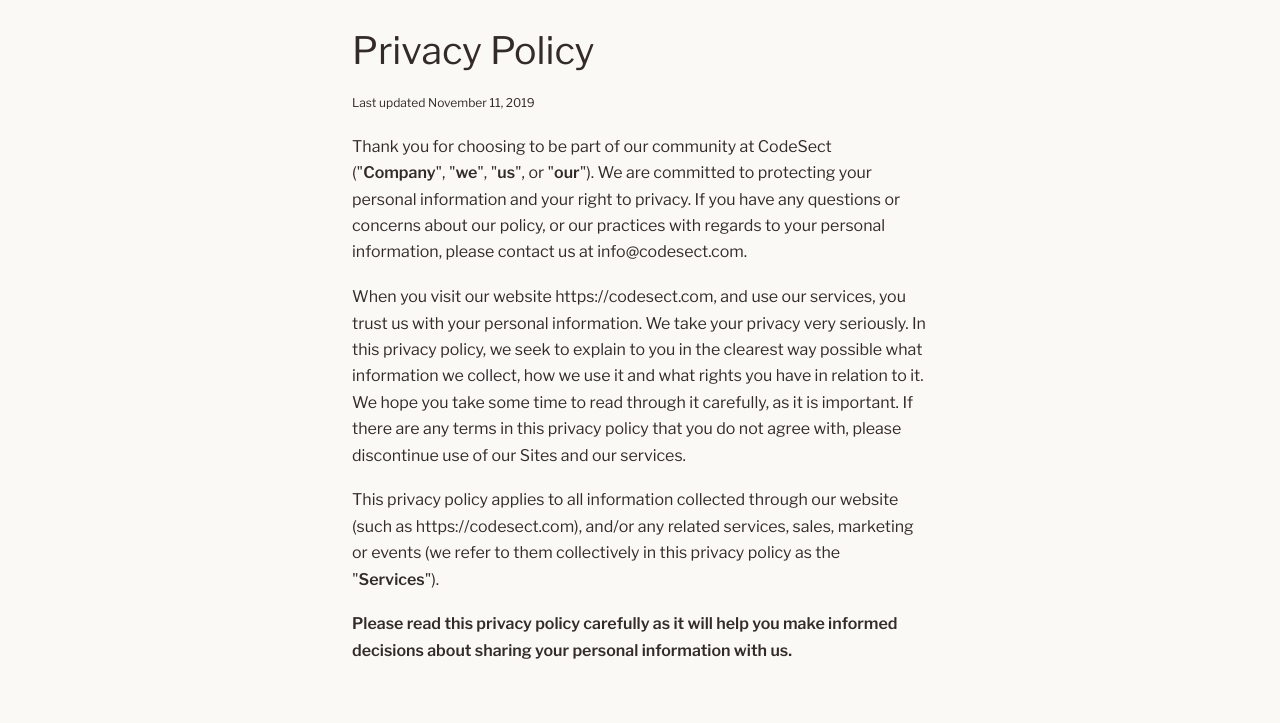
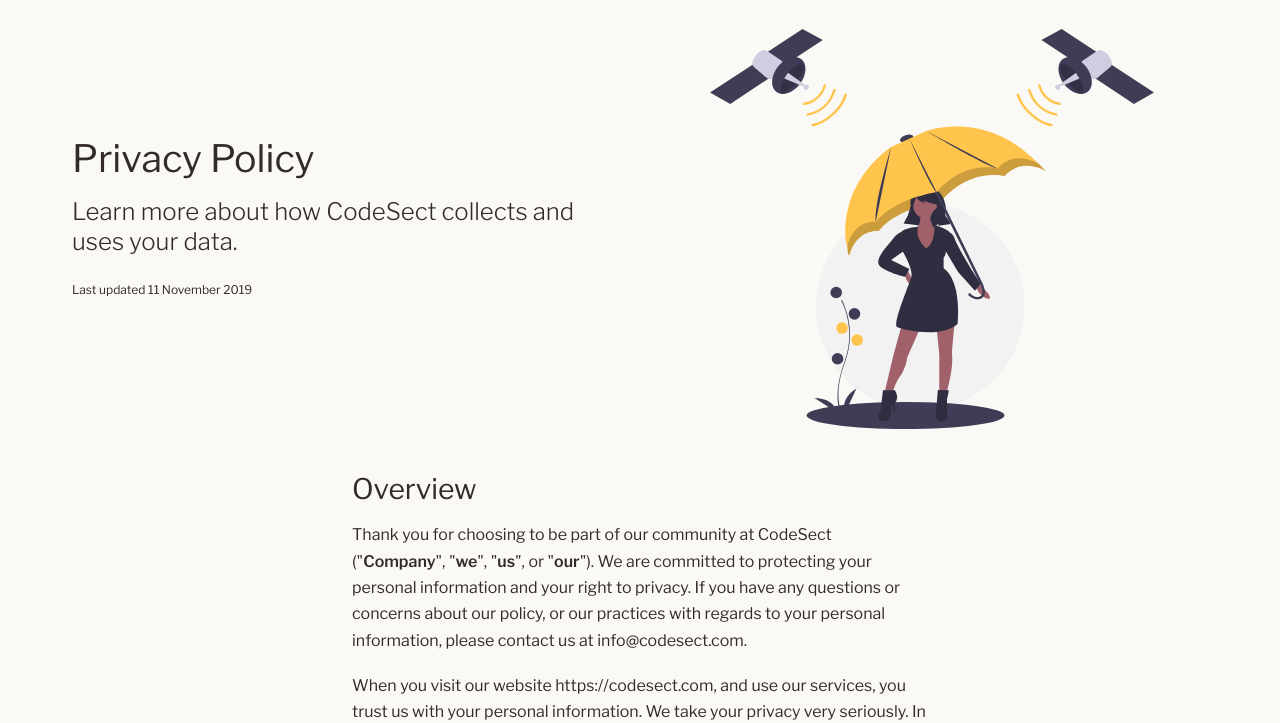
Before and after one commit to codesect/codesect.com, a plain HTML site: page privacy.html in a window 1280 px wide. Shown: the part 51-774 px from the top of the page. Drawn offline with nearby package versions, Linux system fonts and the light colour scheme.

Commit message:
Update page header design

```diff
--- a/privacy.html
+++ b/privacy.html
@@ -65,15 +65,22 @@
     </header>
     <main id="content" tabindex="-1">
       <article class="post">
-        <header>
+        <header class="post__header">
+          <div class="post__description">
             <h1>Privacy Policy</h1>
+            <p class="lead">
+              Learn more about how CodeSect collects and uses your data.
+            </p>
             <p>
               <small
                 >Last updated
-              <time datetime="2019-11-11">November 11, 2019</time></small
+                <time datetime="2019-11-11">11 November 2019</time></small
               >
             </p>
+          </div>
+          <img class="post__img-featured" src="/privacy.svg" alt="" />
         </header>
+        <h2 id="overview">Overview</h2>
         <p>
           Thank you for choosing to be part of our community at CodeSect
           ("<strong>Company</strong>", "<strong>we</strong>",
--- a/style.css
+++ b/style.css
@@ -395,10 +395,48 @@
   padding: 0;
 }
 
-.post img,
 .post li,
 .post p {
   margin: 0 0 1.15rem;
+}
+
+.post__header {
+  margin: 0 auto 2.75rem;
+  max-width: 1200px;
+}
+
+.post__header + h2 {
+  margin-top: 0;
+}
+
+.post__description {
+  display: flex;
+  flex-direction: column;
+  grid-area: 1 / 1 / 4 / 2;
+  justify-content: center;
+  margin-bottom: 2.75rem;
+}
+
+.post__img-featured {
+  grid-area: 1 / 2 / 4 / 3;
+  margin: auto;
+  max-height: 50vh;
+}
+
+@media (min-width: 600px) {
+  .post__header {
+    display: grid;
+    grid-column: 1 / 4;
+    grid-column-gap: var(--spacing);
+    grid-row-gap: 0;
+    grid-template-columns: repeat(2, 1fr);
+    grid-template-rows: 1fr;
+    padding: 0 var(--spacing);
+  }
+
+  .post__description {
+    margin-bottom: 0;
+  }
 }
 
 /* coming soon page */
@@ -510,3 +548,9 @@
 .anchor::after {
   content: attr(data-icon);
 }
+
+.lead {
+  font-size: 1.5rem;
+  font-weight: 300;
+  line-height: 1.25;
+}
```
Also changed, not shown: code-of-conduct.html (+9 -2 lines), faq.html (+9 -3 lines), terms.html (+11 -2 lines), faq.svg (added), privacy.svg (added), team.svg (added), terms.svg (added). Lines whose indentation alone changed are shown as unchanged.
